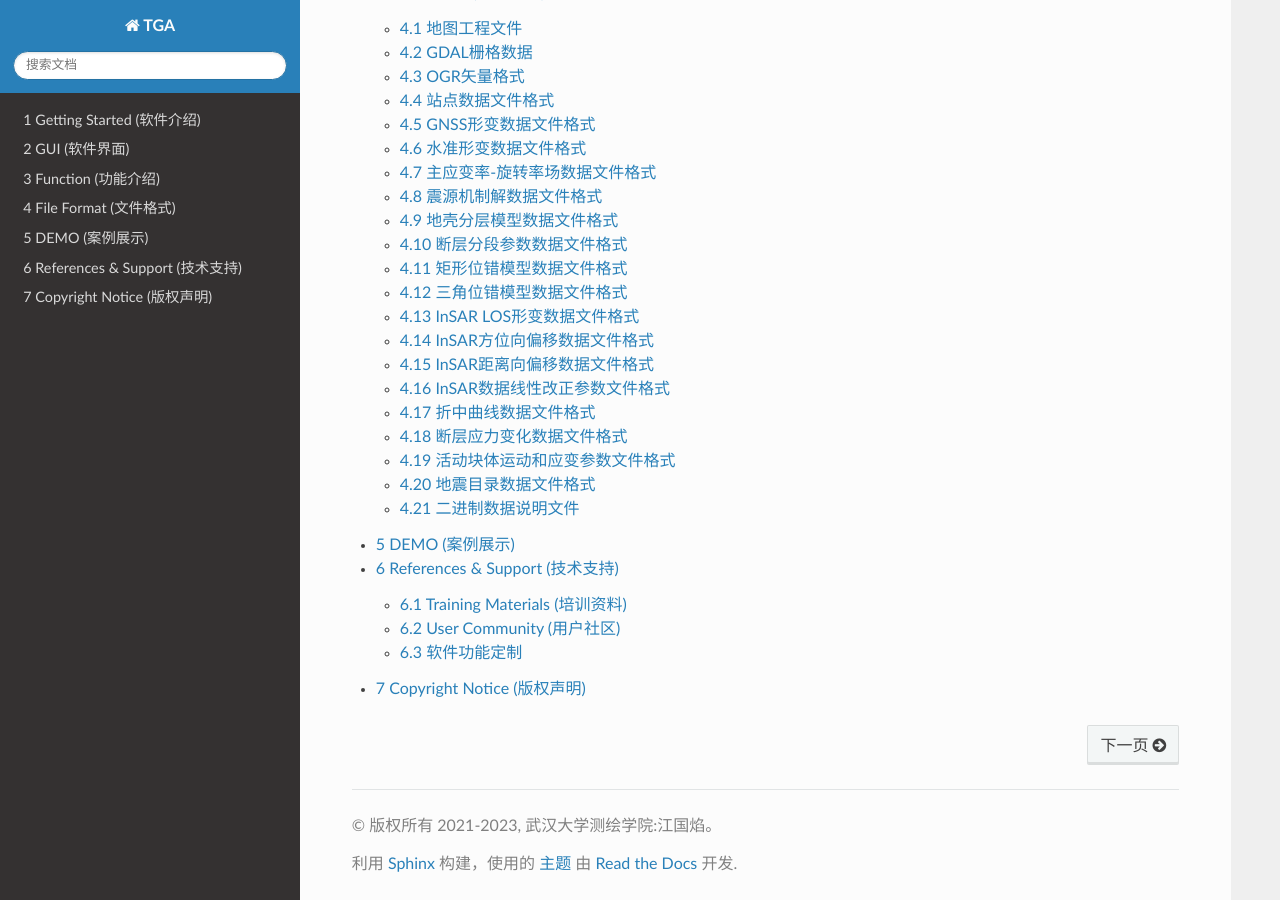
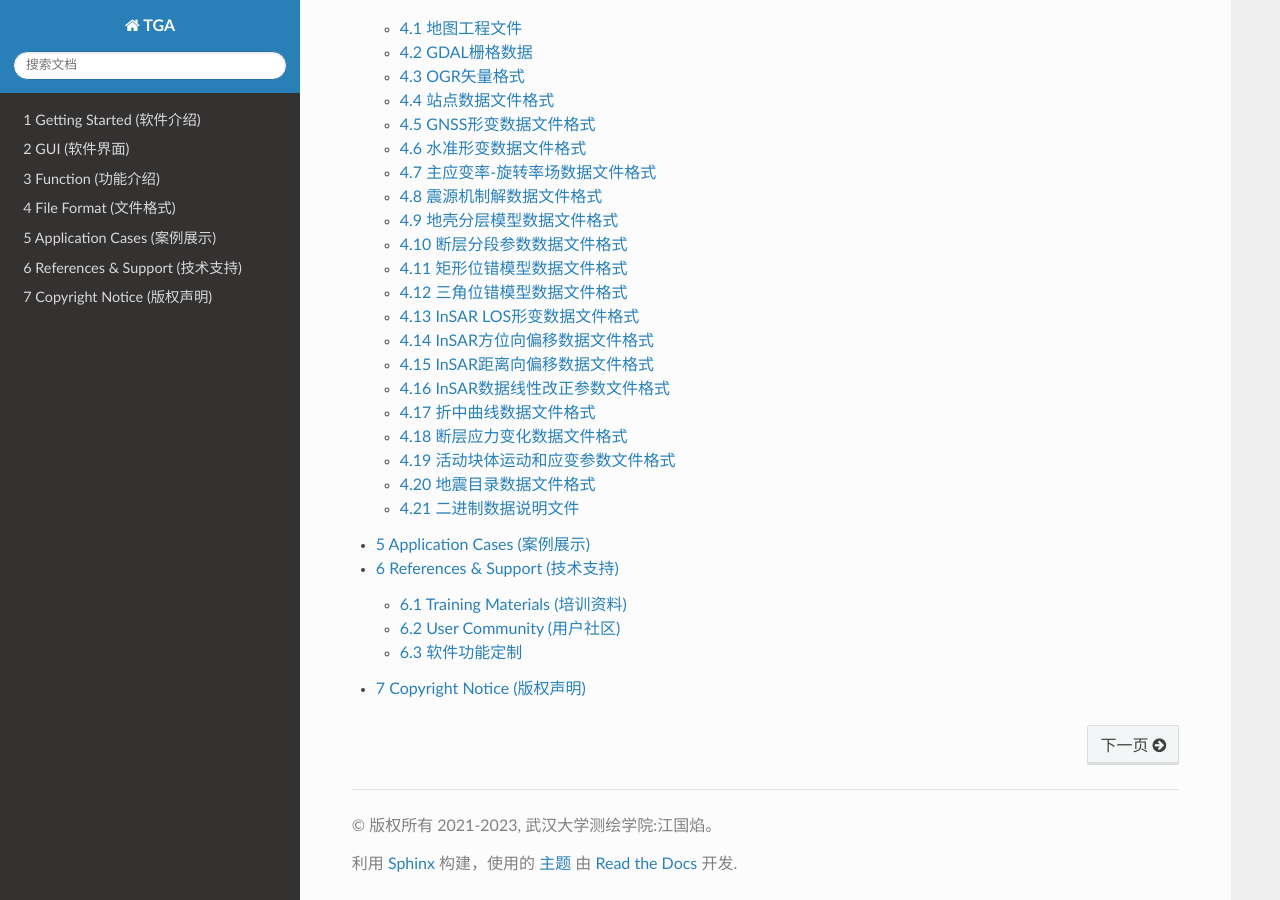
Before and after one commit to wanghai1988/qtgahelp, a Sphinx documentation site: the page built from docs/source/index.rst, in a window 1280 px wide and 900 px high, scrolled down 747 px. Built offline with Sphinx 7.4.7 and the Read the Docs theme 2.0.0, drawn with Linux system fonts in a browser that asks for light colours.

Commit message:
Update 5 DEMO (案例展示).rst

```diff
--- a/docs/source/5 DEMO (案例展示).rst
+++ b/docs/source/5 DEMO (案例展示).rst
@@ -1,3 +1,3 @@
 =================================
-5 DEMO (案例展示)
+5 Application Cases (案例展示)
 =================================
```
